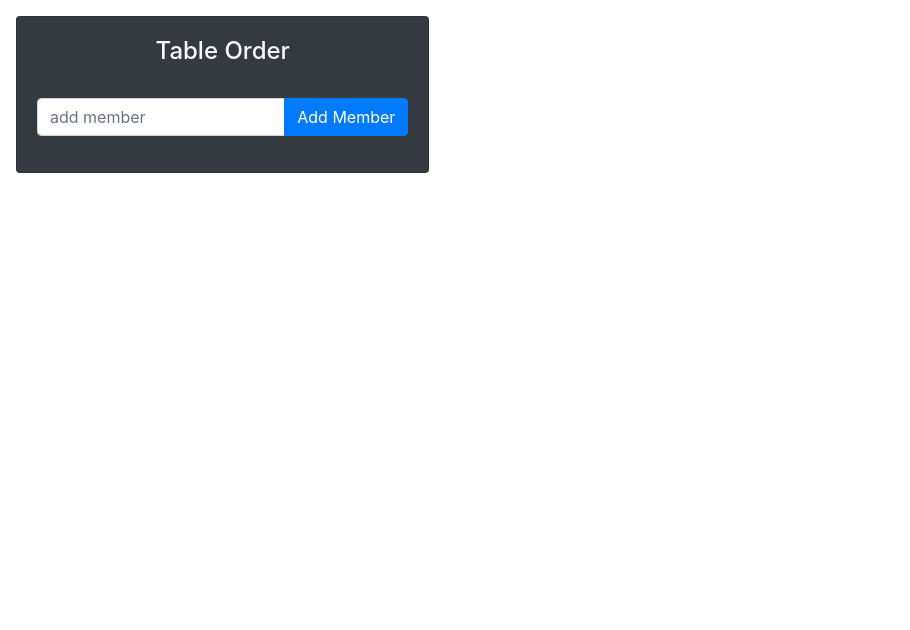
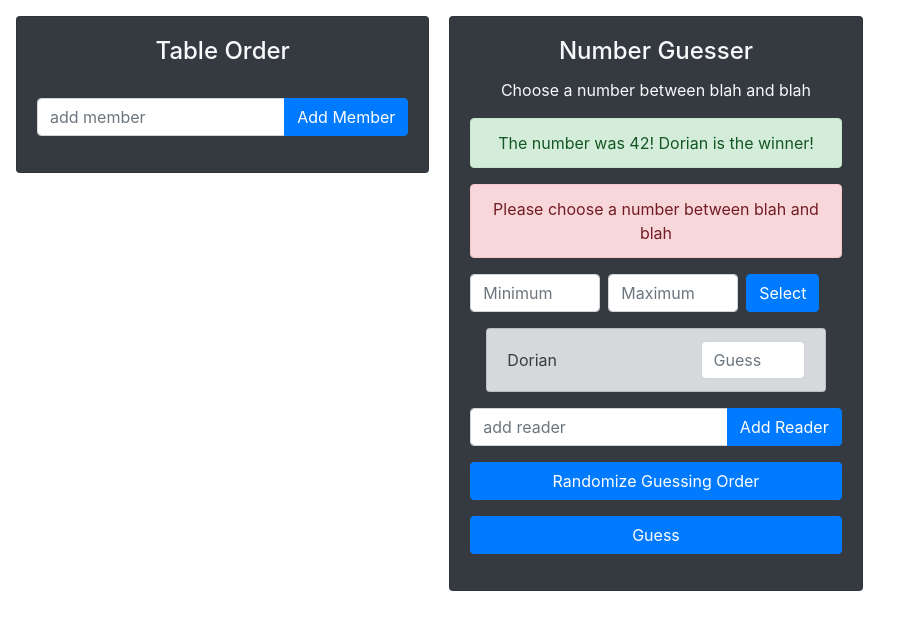
Before and after one commit to morgandragon/fireside-dashboard, a plain HTML site: page index.html in a window 1280 px wide. Shown: the whole page, without its empty margins (0-910 px from the left). Drawn offline with nearby package versions, Linux system fonts and the light colour scheme.

Commit message:
boilerplate html for guessing order

```diff
--- a/index.html
+++ b/index.html
@@ -31,6 +31,43 @@
     </div>
 
     <!-- Number Guesser -->
+    <div class="card bg-dark text-light text-center m-3">
+      <div class="card-body">
+        <h4 class="card-title">Number Guesser</h4>
+
+        <p class="card-text" id="min-and-max-text">Choose a number between blah and blah</p>
+
+        <div class="alert alert-success" id="guess-success">The number was 42! Dorian is the winner!</div>
+        <div class="alert alert-danger" id="guess-error">Please choose a number between blah and blah</div>
+
+
+        <form class="form-inline">
+          <input type="number" class="form-control mr-2" style="width:35%" placeholder="Minimum" id="number-low">
+          <input type="number" class="form-control mr-2" style="width:35%" placeholder="Maximum" id="number-high">
+          <button type="submit" class="btn btn-primary" id="max-min-btn">Select</button>
+        </form>
+
+        <ul class="list-group m-3" id="number-guess-list">
+          <li class="list-group-item list-group-item-secondary d-flex justify-content-between align-items-center">
+            Dorian
+            <input type="number" class="form-control" id="guess-Dorian" placeholder="Guess" style="width:35%">
+          </li>
+        </ul>
+
+        <div class="input-group mb-3">
+          <input type="text" class="form-control" id="add-reader" placeholder="add reader">
+          <div class="input-group-append">
+            <button type="submit" class="btn btn-primary" id="add-reader-button">Add Reader</button>
+          </div>
+
+        </div>
+
+        <a href="#" class="btn btn-primary btn-block mb-3" id="randomize-guess-btn">Randomize Guessing Order</a>
+        <a href="#" class="btn btn-primary btn-block mb-3" id="randomize-guess-btn">Guess</a>
+
+      </div>
+
+    </div>
 
 
     <!-- Timer -->
```
